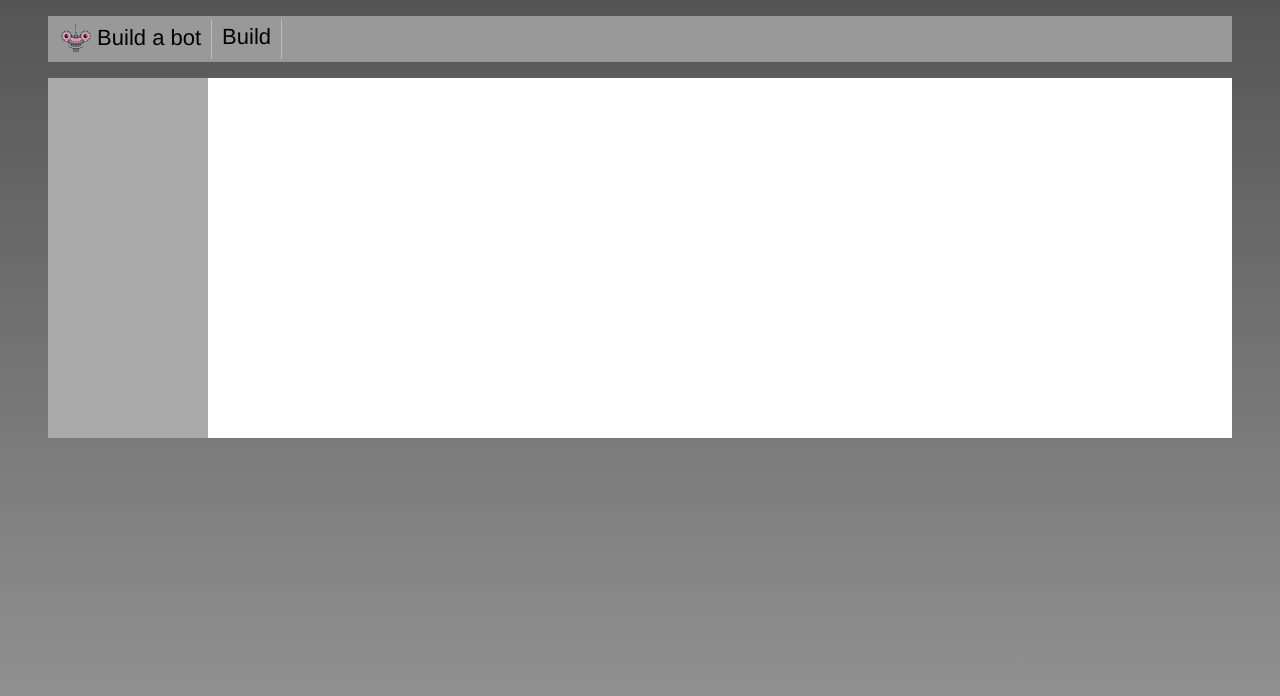
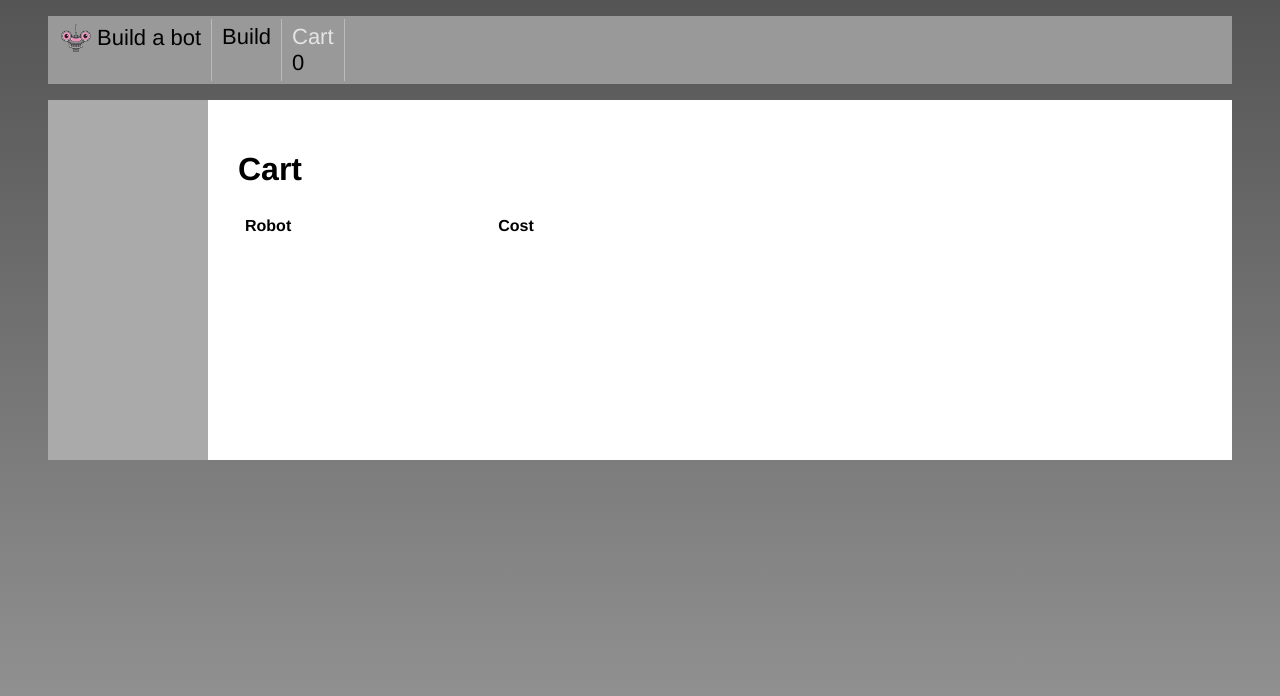
Before and after one commit to Kingcedru/vue-build-a-robot, a Vue app: page /cart in a window 1280 px wide. Before the commit this address had no page. Shown: the top 696 px of the page. Built offline with nearby package versions, Linux system fonts and the light colour scheme.

Commit message:
feat: retreiving items from the store

```diff
--- a/package.json
+++ b/package.json
@@ -9,7 +9,8 @@
   "dependencies": {
     "core-js": "^3.6.5",
     "vue": "^3.5.41",
-    "vue-router": "^4.6.4"
+    "vue-router": "^4.6.4",
+    "vuex": "^4.1.0"
   },
   "devDependencies": {
     "@vue/cli-plugin-babel": "^5.0.9",
--- a/src/App.vue
+++ b/src/App.vue
@@ -12,6 +12,14 @@
           <router-link class="nav-link" :to="{name: 'Build'}">
             Build
           </router-link>
+        </li>
+        <li class="nav-item">
+          <router-link class="nav-link" to="/cart" exact>
+            Cart
+          </router-link>
+          <div class="cart-items">
+            {{cart.length}}
+          </div>
         </li>
       </ul>
     </nav>
@@ -29,6 +37,11 @@
 <script>
 export default {
   name: 'App',
+  computed: {
+    cart() {
+      return this.$store.state.cart;
+    }
+  }
 };
 </script>
 
@@ -64,6 +77,11 @@ ul {
   font-size: 22px;
   border-right: 1px solid #bbb;
 }
+.nav-item.cart {
+  position: relative;
+  margin-left: auto;
+  border-right: none;
+}
 .logo {
   vertical-align: middle;
   height: 30px;
--- /dev/null
+++ b/src/cart/ShoppingCart.vue
@@ -0,0 +1,51 @@
+<template>
+  <div>
+    <h1>Cart</h1>
+    <table>
+      <thead>
+        <tr>
+          <th class="robot-title">
+            Robot
+          </th>
+          <th class="cost">
+            Cost
+          </th>
+        </tr>
+      </thead>
+      <tbody>
+        <tr v-for="(robot, index) in cart" :key="index">
+          <td class="robot-title">
+            {{robot.head.title}}
+          </td>
+          <td class="cost">
+            {{robot.cost}}
+          </td>
+        </tr>
+      </tbody>
+    </table>
+ </div>
+</template>
+
+<script>
+export default {
+  name: 'Cart',
+  computed: {
+    cart() {
+      return this.$store.state.cart;
+    }
+  }
+};
+</script>
+
+<style scoped>
+  td, th {
+    padding: 5px;
+  }
+  .robot-title {
+    text-align: left;
+    padding-right: 200px;
+  }
+  .cost {
+    text-align: right;
+  }
+</style>
--- a/src/router/index.js
+++ b/src/router/index.js
@@ -9,6 +9,7 @@ import RobotTorsos from '../parts/RobotTorsos.vue';
 import RobotBases from '../parts/RobotBases.vue';
 import SidebarStandard from '../sidebars/SidebarStandard.vue';
 import SidebarBuild from '../sidebars/SidebarBuild.vue';
+import ShoppingCart from '../cart/ShoppingCart.vue';
 
 export default createRouter({
     history: createWebHistory(),
@@ -62,6 +63,10 @@ export default createRouter({
                 const isValid = Number.isInteger(+to.params.id);
                 next(isValid)
             }
+        }, {
+            path: '/cart',
+            name: 'Cart',
+            component: ShoppingCart,
         }
     ],
 });
```
Also changed, not shown: src/build/RobotBuilder.vue, 1 other file (tests, documents, lock files or other folders).
